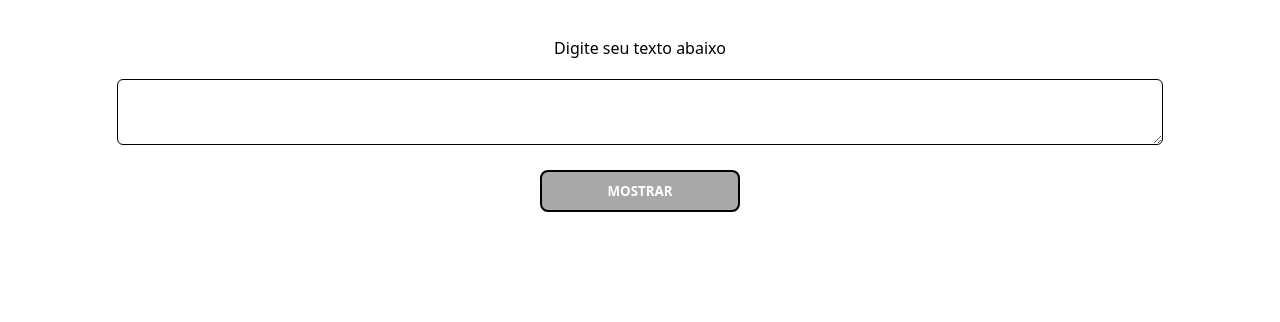
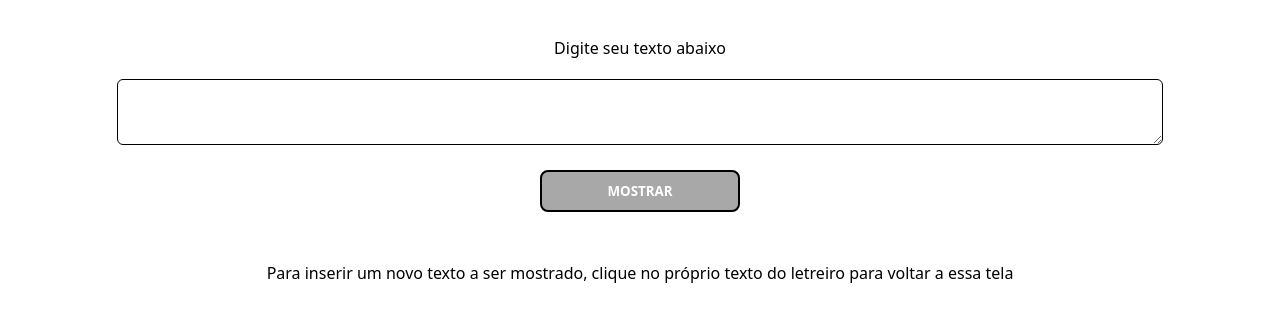
Before and after one commit to cpwaldow/letreiro-digital, a plain HTML site: page index.html in a window 1280 px wide. Shown: the part 86-408 px from the top of the page. Drawn offline with Linux system fonts and the light colour scheme.

Commit message:
corrigindo lint do README e adicionando info

```diff
--- a/index.html
+++ b/index.html
@@ -16,6 +16,7 @@
     <textarea id="mensagem" aria-label="Digite seu texto aqui"></textarea>
   </div>
   <button disabled>mostrar</button>
+  <p>Para inserir um novo texto a ser mostrado, clique no próprio texto do letreiro para voltar a essa tela</p>
   <section class="text-container">
     <h2 id="text"></h2>
   </section>
--- a/style.css
+++ b/style.css
@@ -43,6 +43,12 @@ button[disabled=disabled], button:disabled {
   background: rgb(168, 168, 168);
 }
 
+p {
+  margin-top: 50px;
+  margin-left: 30px;
+  margin-right: 30px;
+}
+
 .text-container {
   display: none;
   position: fixed;
```
Also changed, not shown: README.md.
